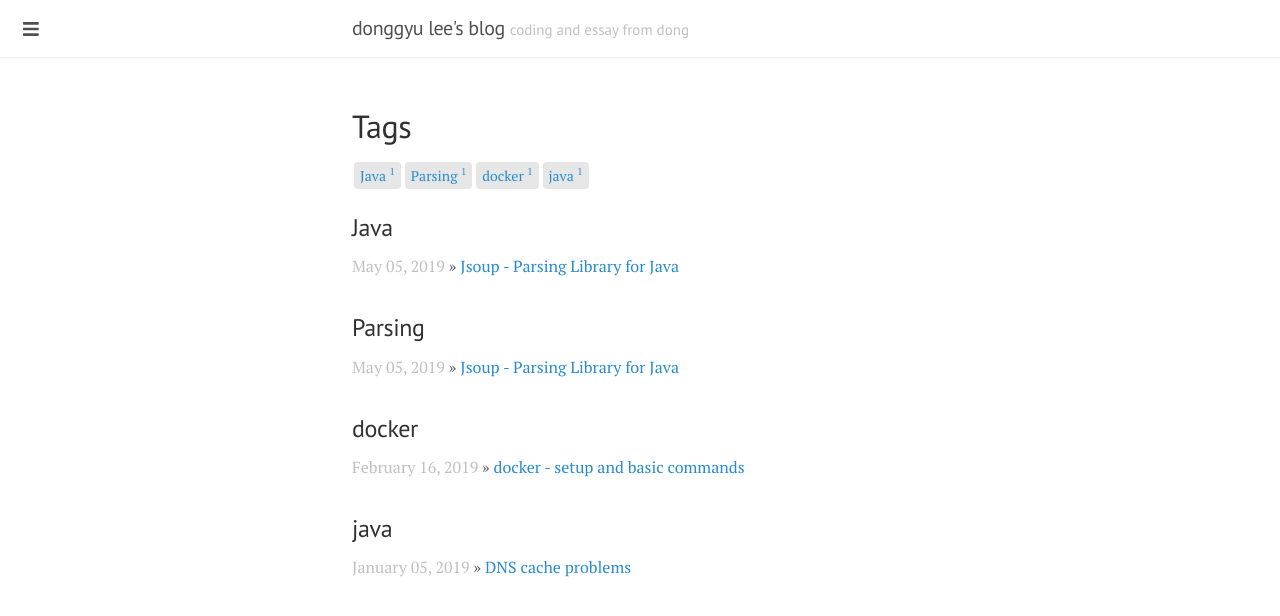
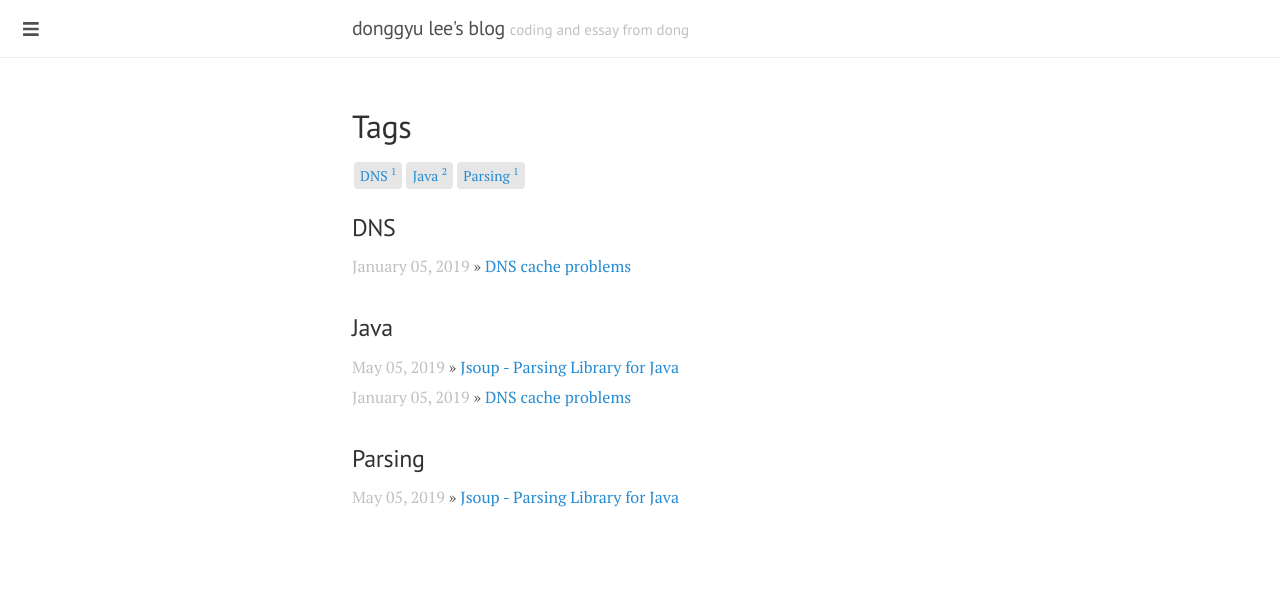
Before and after one commit to donggyuu/donggyuu.github.io, a Jekyll site: the page built from tags.html, in a window 1280 px wide. Shown: the top 616 px of the page. Built offline with Jekyll 4.4.1, drawn with Linux system fonts in a browser that asks for light colours; nearby versions of some CDN libraries; comment, search, counter and statistics services are not loaded; some of the changed lines change nothing that is shown.

Commit message:
Modified dns cache articles

````diff
--- a/_posts/2019-01-05-test-article.md
+++ b/_posts/2019-01-05-test-article.md
@@ -1,42 +1,63 @@
 ---
 layout: post
 title: "DNS cache problems"
-description: "An AMQP demo using RabbitMQ to send messages from Java to Node.js and then to a browser via Socket.io"
+description: "explanation about DNS cache problems"
 category: articles
-tags: [java]
+tags: [Java, DNS]
 comments: true
 ---
 
-## what is dns cache?
-* Java VM은 DNS lookup시 TTL(time-to-live)을 쓰지 않고, 한 번 lookup한 도메인 이름은 VM이 내려갈때까지 계속 캐싱을 함(DNS Spoofing을 막기위해)
-* JVM의 버전에따라 다르지만, 1.6 이전의 경우는 Default로 Forever 1.6 이후 버전에 대해서는 30초 DNS Cache를 함
-* SecurityManager가 존재 할 경우는 Application이 켜진동안 Cache를 만료시키지 않고, SecurityManager가 존재하지 않을경우, 30초간 Cache가 default
 
-## problems?
-* 외부에 있는 서버의 IP가 변경되는 경우, 이전 IP 로 접속하는 문제가 발생할 수 있음(google의 reChPTCHA는 가끔 IP 를 변경한다고...)
+<!-- contents -->
+- [DNS cache이란](#what is DNS cache)
+- [문제점](#problems)
+- [해결책](#method)
+  - [VM을 restart](#vm restart)
+  - [java.security파일 수정](#java.security)
+  - [SecurityManager 수정](#SecurityManager)
+- [참고](#reference)
 
-## solution
-"2"의 networkaddress.cache.ttl가 주석처리되어있거나, "3"의 SecurityManager가 존재하지 않으면서 버전이 1.6 이후라면, default로 30초 DNS cache라고 생각하면 된다.
+---
+<div id='what is DNS cache'/>
+# DNS cache이란
+Java VM은 DNS를 lookup할 때 도메인 이름을 캐싱한다. VM 버전 1.6 이전에는 VM이 내려갈 때까지 캐싱(deafult=forever), 1.6이후에는 SecurityManager가 존재할 경우는 어플리케이션이 실행되는 동안 캐싱, 존재하지 않을 경우는 30초간 캐싱하는 것이 default이다.
 
-#### 1. VM을 완전히 내렸다가 올림(재가동), WAS 의 경우 WAS shutdown/restart
+---
+<div id='problems'/>
+# 문제점
+보안상의 이유(DNS책spoofing)로 캐싱을 하지만, IP가 자주 바뀌는 요즘에는 캐시가 남아 있으면 곤란한 경우가 있다. 에를 들어, 외부에 있싱 서버의 IP가 변경되는 경우, 이전 IP로 접속하게 되어 문제가 발생한다(google의 reCAPTCHA 같은 경우 가끔 IP를 변경한다).
 
-#### 2. java.security파일을 수정
-* $JAVA_HOME/jre/lib/security/java.security의 networkaddress.cache.ttl를 수정.
+---
+<div id='method'/>
+# 해결책
+
+<div id='vm restart'/>
+## VM을 restart
+이미 서비스가 실행중인 경우 재가동하는 것은 그리 좋은 선택은 아니다. 개발 단계에서 DNS 캐싱 문제가 발생했다면 고려해 볼만 하다고 생각한다.
+
+<div id='java.security'/>
+## java.security파일 수정
+"$JAVA_HOME/jre/lib/security/java.security"의 "networkaddress.cache.ttl"을 수정한다.
 ```
-# default는 주석처리 되어있음. 단위는 sec
-networkaddress.cache.ttl=0
+# deafult는 주석처리 되어 있음
+# 30초간 캐싱
+networkaddress.cache.ttl=30
 ```
 
-#### 3. SecurityManager 설정
-"2"만으로 전체변경 적용해도 되지만 특정 application만 적용하고 싶은 경우가 있다.
-application initialize과정에서 아래처럼 설정
+<div id='SecurityManager'/>
+## SecurityManager 수정
+java.security 수정의 경우 시스템 전체에 변경사항이 적용되는 단점이 있다. 따라서 특정 application만 캐시 설정을 적용하고 싶은 경우 유용하다. 해당 application의 초기화 코드에서 networkaddress.cache.ttl을 설정한다.
 ```
-# static 없이 java.security.Security.setProperty ("networkaddress.cache.ttl" , "60"); 도 가능?
-static {
-    java.security.Security.setProperty ("networkaddress.cache.ttl" , "60");
-}
+# 30초간 캐싱
+java.security.Security.setProperty("networkaddress.cache.ttl" , "30");
 ```
 
-参考にした
-→https://medium.com/@tech.yangs/msa-%EA%B3%A0%EA%B5%B0%EB%B6%84%ED%88%AC%EA%B8%B0-1-java%EC%9D%98-dns-cache-%EC%9D%B4%EC%8A%88-%ED%95%B4%EA%B2%B0%EA%B8%B0-3c92fd02d6cf
-→https://www.lesstif.com/pages/viewpage.action?pageId=17105897
+---
+<div id='reference'/>
+# 참고
+- AWS-JVM TTL설정:
+https://docs.aws.amazon.com/ko_kr/sdk-for-java/v1/developer-guide/java-dg-jvm-ttl.html
+- JAVA의 DNS Cache이슈 해결:
+https://medium.com/@tech.yangs/msa-%EA%B3%A0%EA%B5%B0%EB%B6%84%ED%88%AC%EA%B8%B0-1-java%EC%9D%98-dns-cache-%EC%9D%B4%EC%8A%88-%ED%95%B4%EA%B2%B0%EA%B8%B0-3c92fd02d6cf
+- TTL이란:
+https://m.blog.naver.com/aka_handa/10081414226
--- a/_posts/2019-02-16-install-docker.md
+++ b/_posts/2019-02-16-install-docker.md
@@ -1,6 +1,7 @@
 ---
+published : false
 layout: post
-title: "docker - setup and basic commands"
+title: "Install Docker for Mac"
 description: "docker installation and basic command lines"
 category: articles
 tags: [docker]
````
